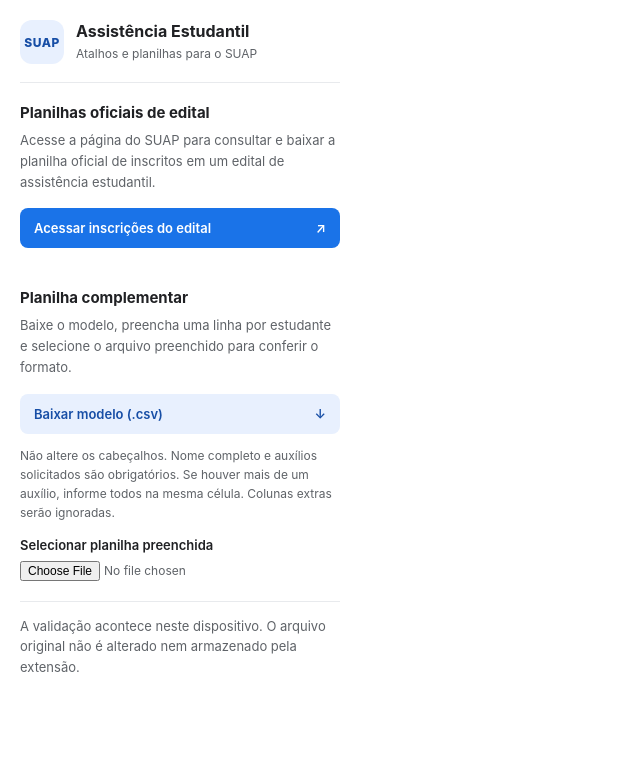
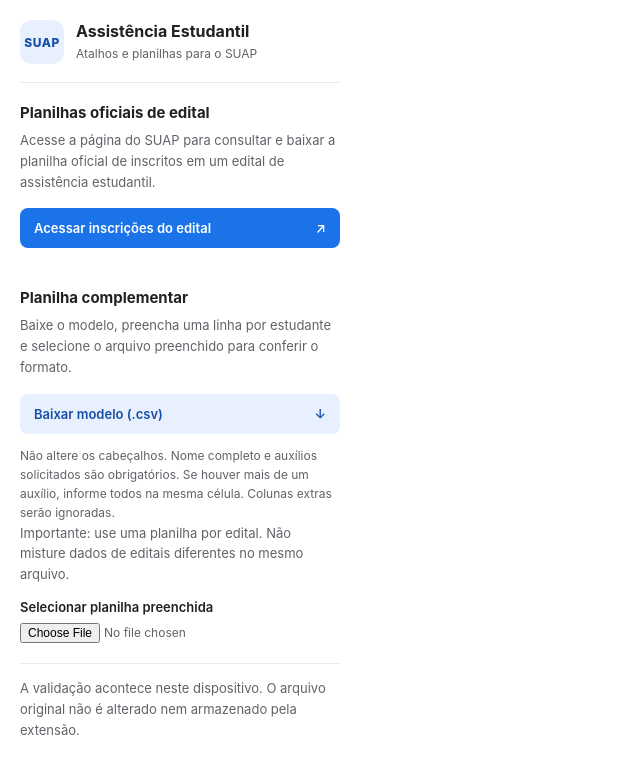
Before and after one commit to rafatosta/suap-assistencia-estudantil, a React (Vite) app: page / in a window 1280 px wide. Shown: the top 774 px of the page, without its empty margins (0-640 px from the left). Built offline with nearby package versions, Linux system fonts and the light colour scheme.

Commit message:
feat: warn that each sheet belongs to one edital

```diff
--- a/src/App.tsx
+++ b/src/App.tsx
@@ -163,6 +163,9 @@
           Não altere os cabeçalhos. Nome completo e auxílios solicitados são obrigatórios.
           Se houver mais de um auxílio, informe todos na mesma célula. Colunas extras serão ignoradas.
         </p>
+        <p className="feature__notice" role="note">
+          Importante: use uma planilha por edital. Não misture dados de editais diferentes no mesmo arquivo.
+        </p>
 
         <label className="upload">
           <span>{isReading ? "Lendo arquivo…" : "Selecionar planilha preenchida"}</span>
```
